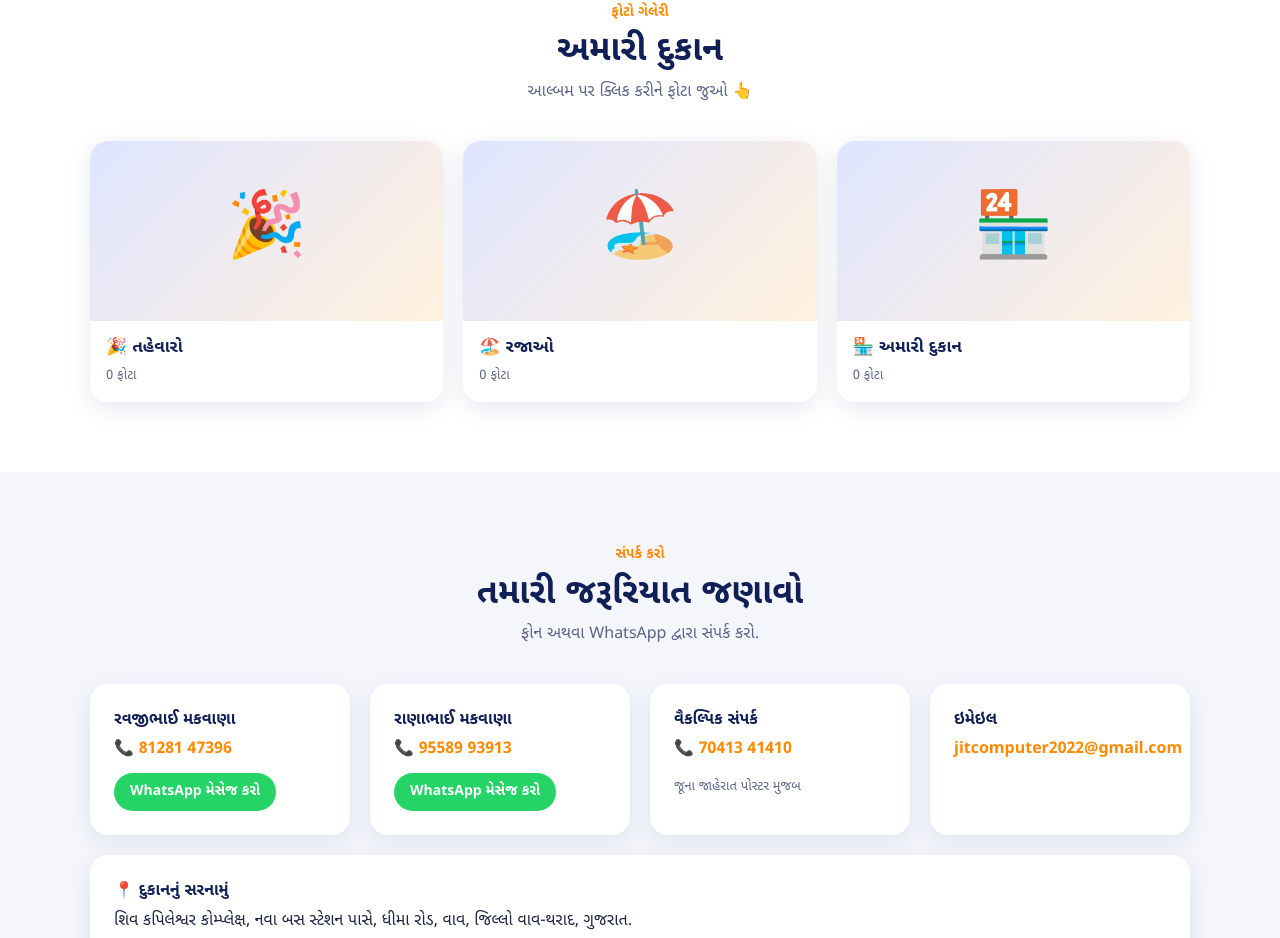
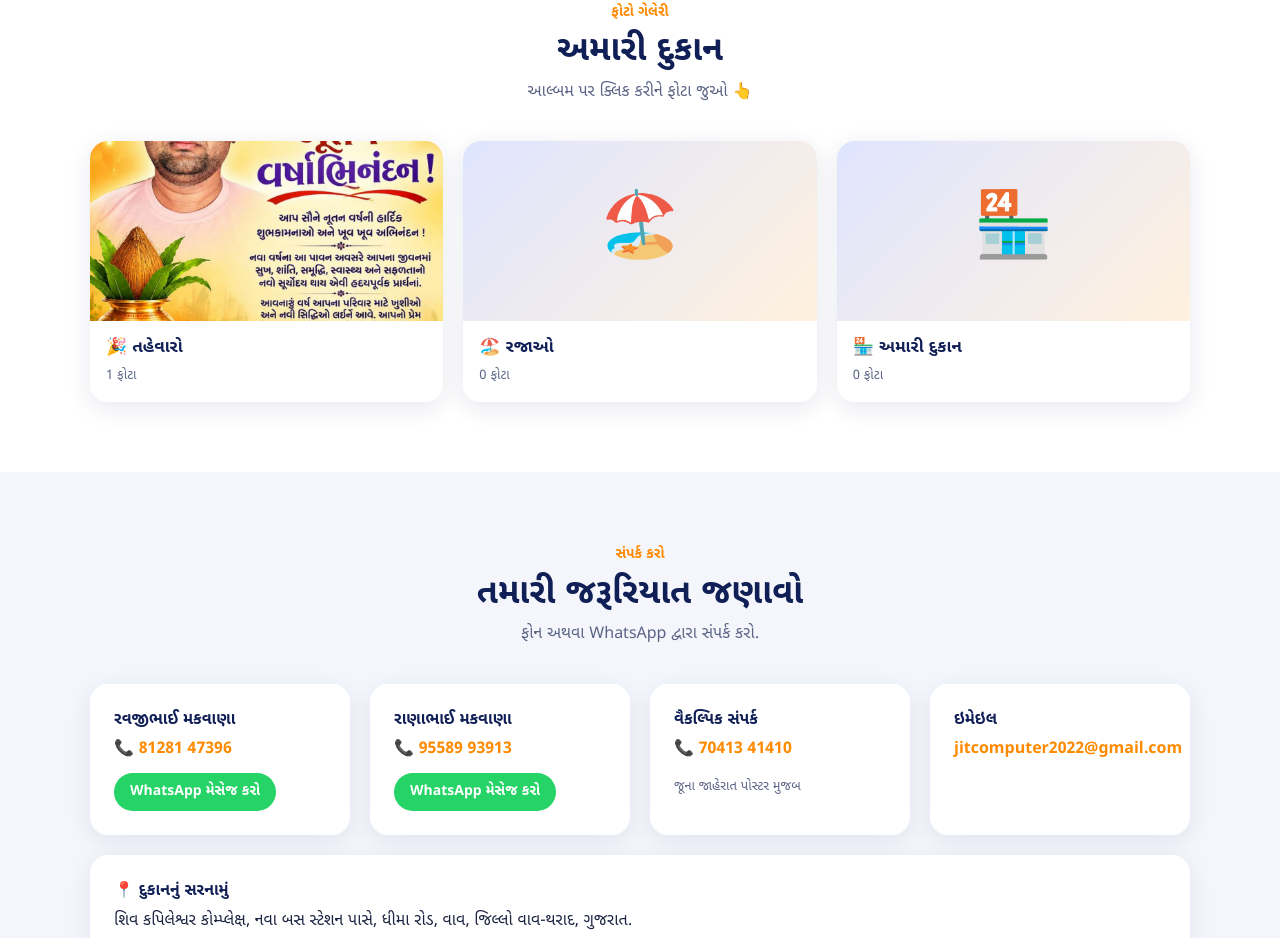
Before and after one commit to jitcomputer2022-sys/jit-computer-website, a plain HTML site: page index.html in a window 1280 px wide. Shown: the part 4323-5261 px from the top of the page. Drawn offline with Linux system fonts and the light colour scheme.

Commit message:
Add photo to 'તહેવારો' album

```diff
--- a/index.html
+++ b/index.html
@@ -280,7 +280,7 @@ const prices=[
    દરેક આલ્બમમાં: name (નામ), icon (ઇમોજી), photos (ફોટાના નામ).
    GitHub માં ફોટા અપલોડ કરો અને અહીં નામ લખો. નવું આલ્બમ ઉમેરવા એક {...}, લાઇન કોપી કરો. */
 const albums=[
- {name:"તહેવારો",icon:"🎉",photos:[]},
+ {name:"તહેવારો",icon:"🎉",photos:["festival1.jpg"]},
  {name:"રજાઓ",icon:"🏖️",photos:[]},
  {name:"અમારી દુકાન",icon:"🏪",photos:[]}
 ];
```
